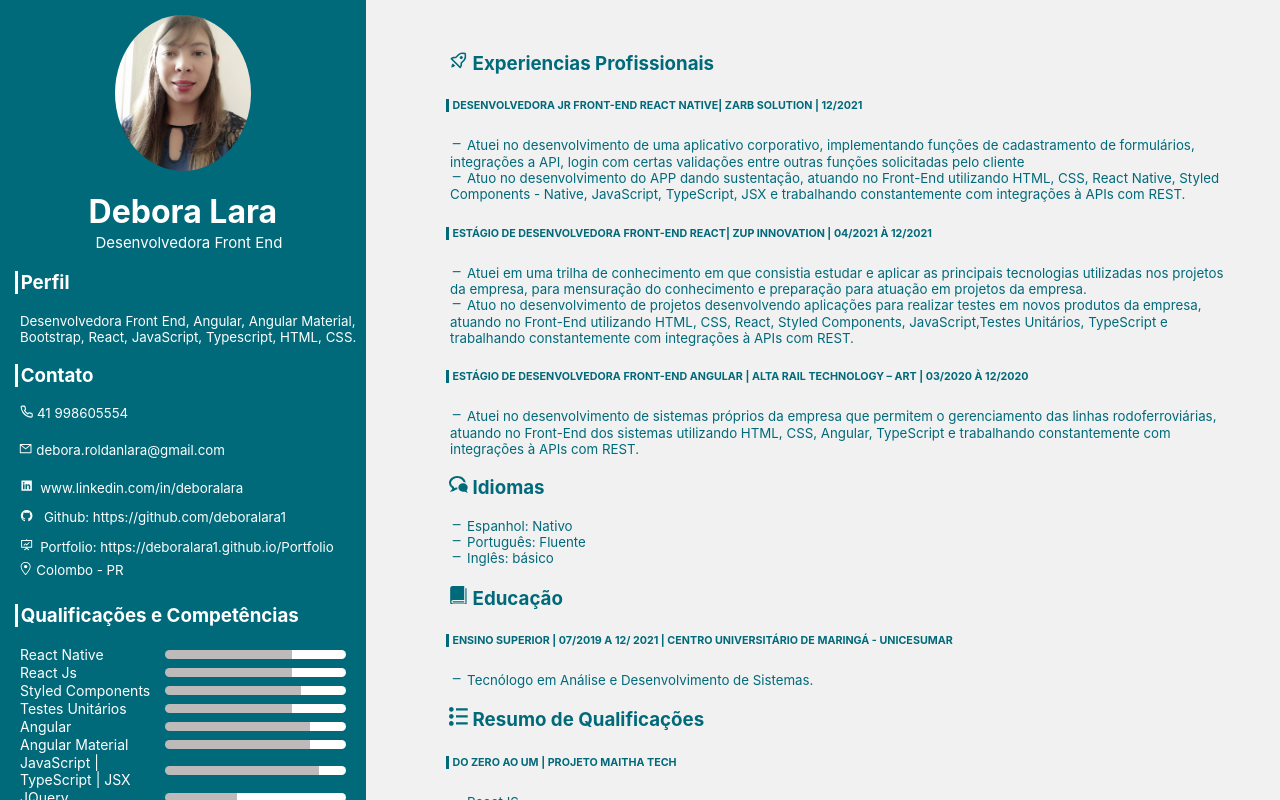
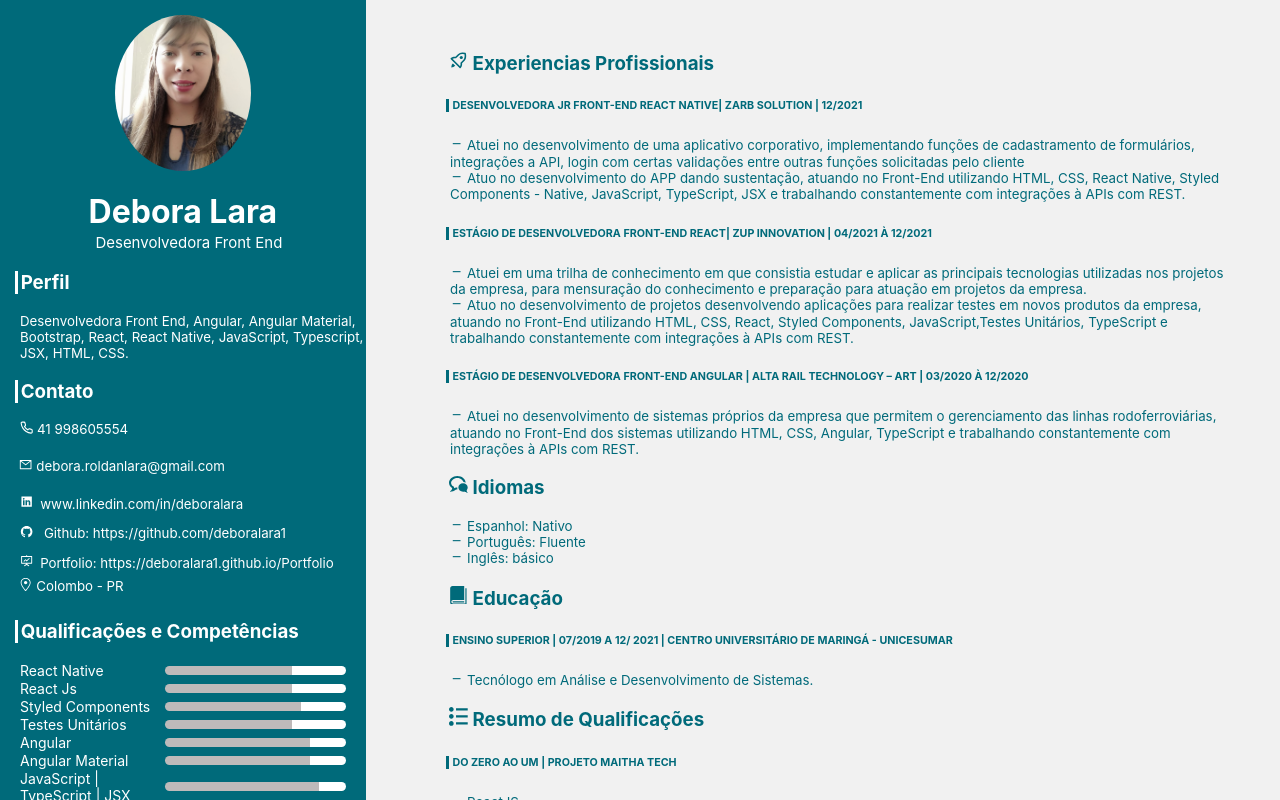
Before and after one commit to DeboraLara1/Curriculo-Debora-Lara, a React (Create React App) app in the folder curriculo/: page / in a window 1280 px wide. Shown: the top 800 px of the page. Built offline with nearby package versions, Linux system fonts and the light colour scheme.

Commit message:
update em conhecimentos e experiencia

```diff
--- a/curriculo/src/App.js
+++ b/curriculo/src/App.js
@@ -22,7 +22,7 @@ export default () => {
           </Styled.Div>
 
           <Styled.Perfil borderLeftStyle> Perfil </Styled.Perfil>
-          <Styled.P marginLeft fontSize>Desenvolvedora Front End, Angular, Angular Material, Bootstrap, React, JavaScript, Typescript, HTML, CSS. </Styled.P>
+          <Styled.P marginLeft fontSize>Desenvolvedora Front End, Angular, Angular Material, Bootstrap, React, React Native, JavaScript, Typescript, JSX, HTML, CSS. </Styled.P>
 
           <Styled.Perfil borderLeftStyle > Contato </Styled.Perfil>
           <Styled.P marginLeft fontSize marginBottom><FiPhone /> 41 998605554 </Styled.P>
```
